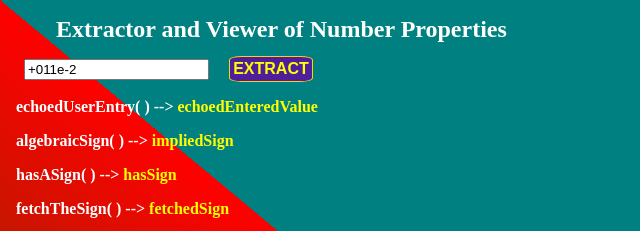
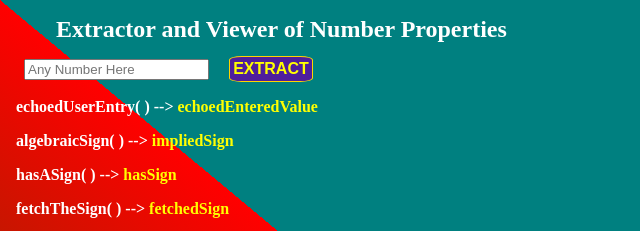
Before and after one commit to GoldenNerd/numberDisectorLib, a plain HTML site: page index.html in a window 1280 px wide. Shown: the top 231 px of the page, 0-640 px from the left. Drawn offline with Linux system fonts and the light colour scheme.

Commit message:
Update index.html

```diff
--- a/index.html
+++ b/index.html
@@ -13,7 +13,7 @@
 
 <h2 id="tittle">Extractor and Viewer of Number Properties</h2>
 
-<input type="text" placeholder="Any Number Here" value="+011e-2" id="user-entry" />
+<input type="text" placeholder="Any Number Here" value="" id="user-entry" />
 
 <input type="button" id="disect-button" value="EXTRACT" />
 
```
